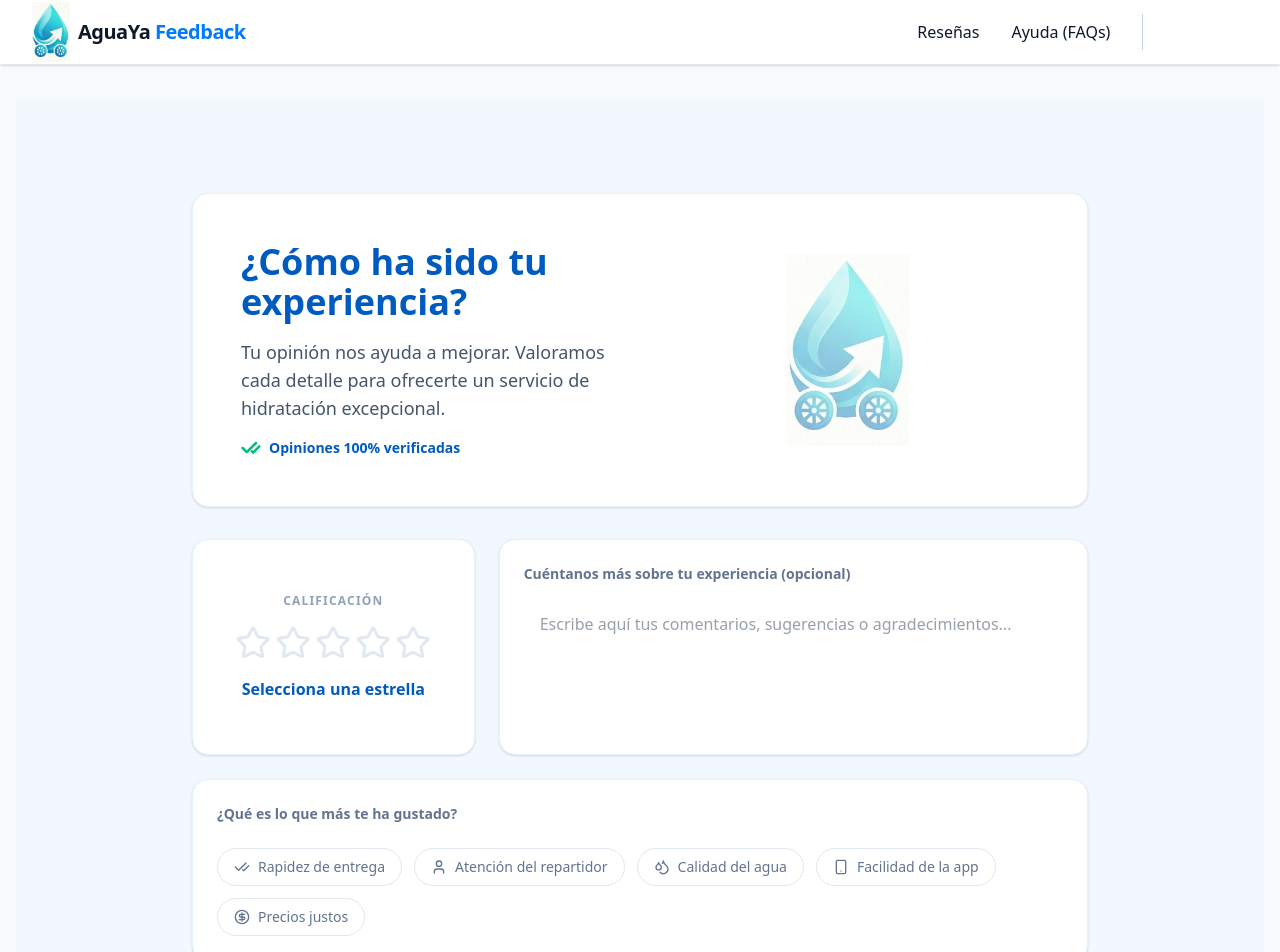
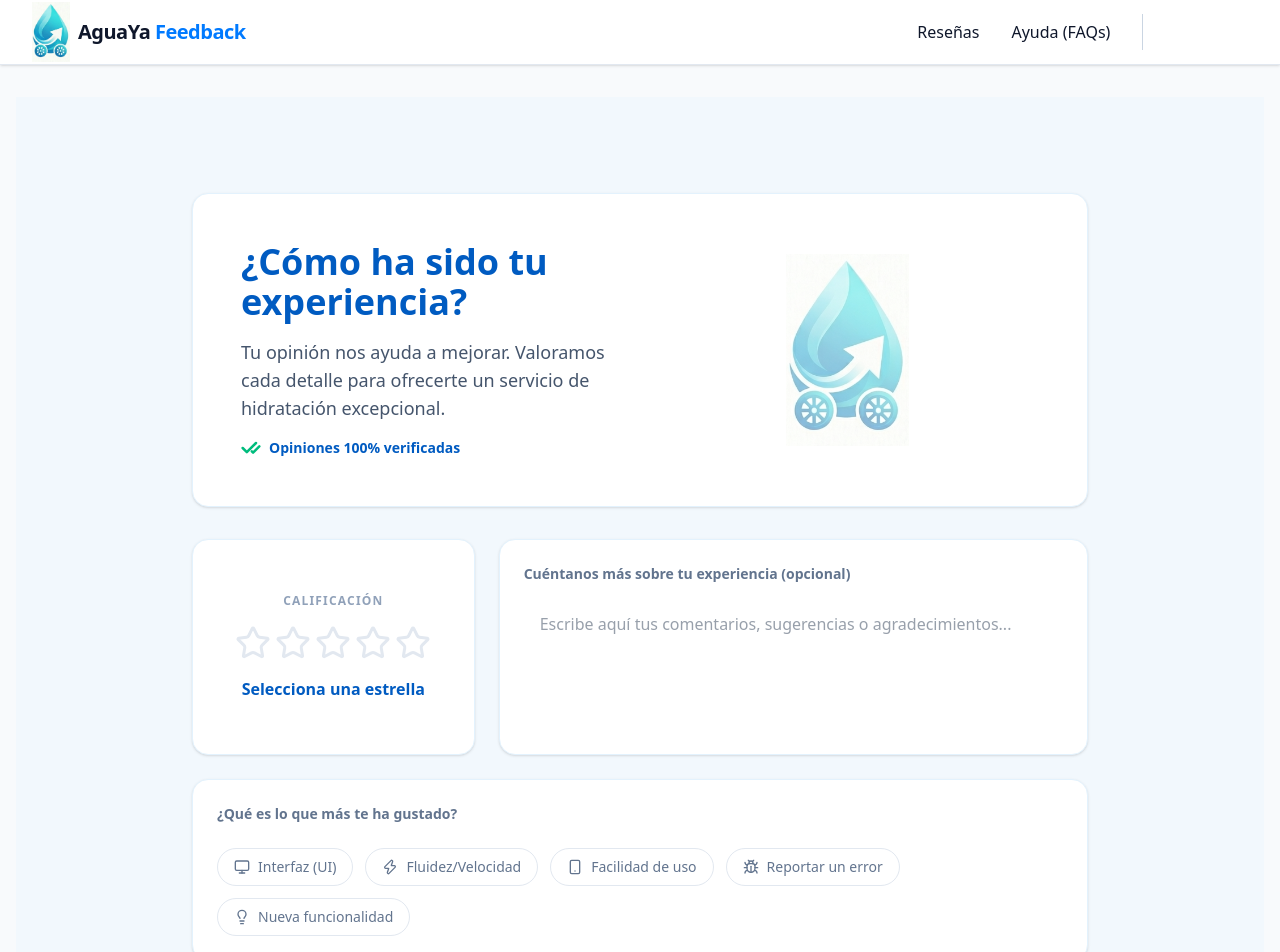
Before and after one commit to IAW-2026/proyecto-b-feedback-aquadrom, a Next.js app: page /value-us in a window 1280 px wide. Shown: the top 952 px of the page. Built offline with nearby package versions, Linux system fonts and the light colour scheme; no server answers.

Commit message:
Pequenas modificaciones en value-us

```diff
--- a/src/app/value-us/page.tsx
+++ b/src/app/value-us/page.tsx
@@ -6,10 +6,11 @@ import {
   Star,
   Send,
   CheckCheck,
-  User,
-  Droplets,
+  Monitor,
+  Zap,
   Smartphone,
-  CircleDollarSign
+  Bug,
+  Lightbulb
 } from 'lucide-react';
 
 // Sub-componente para las etiquetas de logística
@@ -36,11 +37,11 @@ export default function ValoranosPage() {
   const [comment, setComment] = useState('');
 
   const tags = [
-    { id: 'rapidez', label: 'Rapidez de entrega', icon: CheckCheck },
-    { id: 'atencion', label: 'Atención del repartidor', icon: User },
-    { id: 'calidad', label: 'Calidad del agua', icon: Droplets },
-    { id: 'app', label: 'Facilidad de la app', icon: Smartphone },
-    { id: 'precio', label: 'Precios justos', icon: CircleDollarSign },
+    { id: 'interfaz', label: 'Interfaz (UI)', icon: Monitor },
+    { id: 'fluidez', label: 'Fluidez/Velocidad', icon: Zap },
+    { id: 'facilidad', label: 'Facilidad de uso', icon: Smartphone },
+    { id: 'errores', label: 'Reportar un error', icon: Bug },
+    { id: 'sugerencia', label: 'Nueva funcionalidad', icon: Lightbulb },
   ];
 
   const toggleTag = (id: string) => {
```
